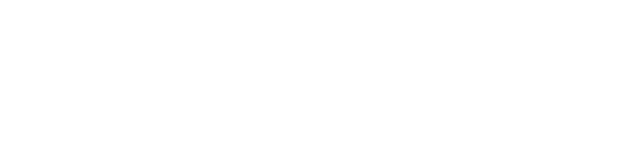
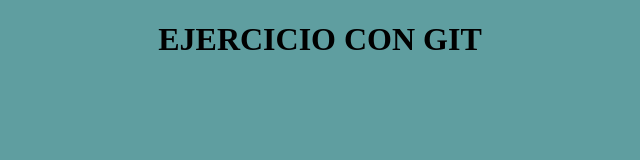
Before and after one commit to agusnrossi/cursoGit, a plain HTML site: page index.html in a window 1280 px wide. Shown: the whole page, without its empty margins (320-960 px from the left). Drawn offline with Linux system fonts and the light colour scheme.

Commit message:
titulo , fondo y centrado

```diff
--- /dev/null
+++ b/estilos.css
@@ -0,0 +1,8 @@
+body{
+        background-color: cadetblue;
+
+}
+
+h1{
+    text-align: center;
+}
--- a/index.html
+++ b/index.html
@@ -4,8 +4,9 @@
     <meta charset="UTF-8">
     <meta name="viewport" content="width=device-width, initial-scale=1.0">
     <title>Document</title>
+    <link rel="stylesheet" href="estilos.css">
 </head>
 <body>
-
+    <h1>EJERCICIO CON GIT</h1>
 </body>
 </html>
```
Also changed, not shown: js.js (added).
